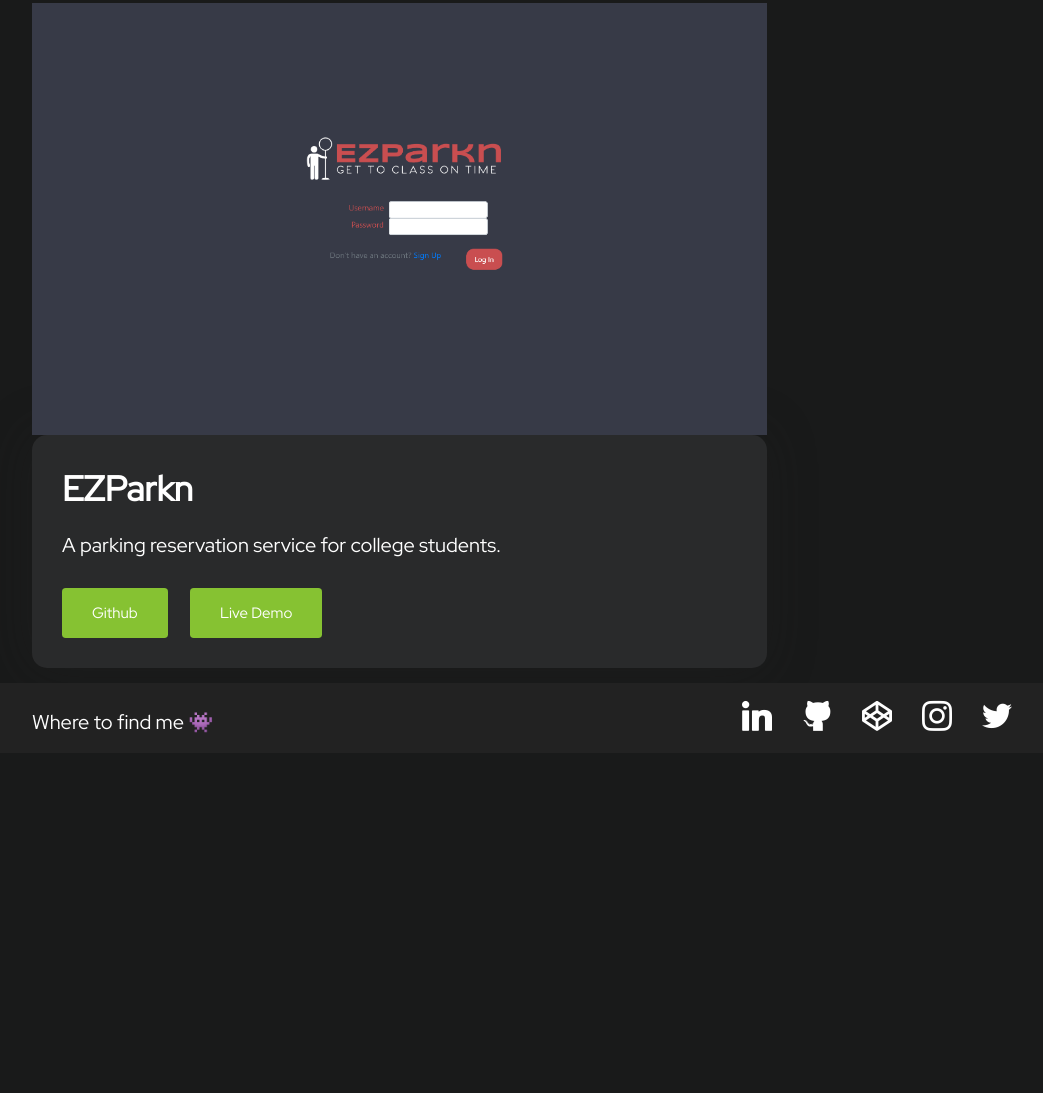
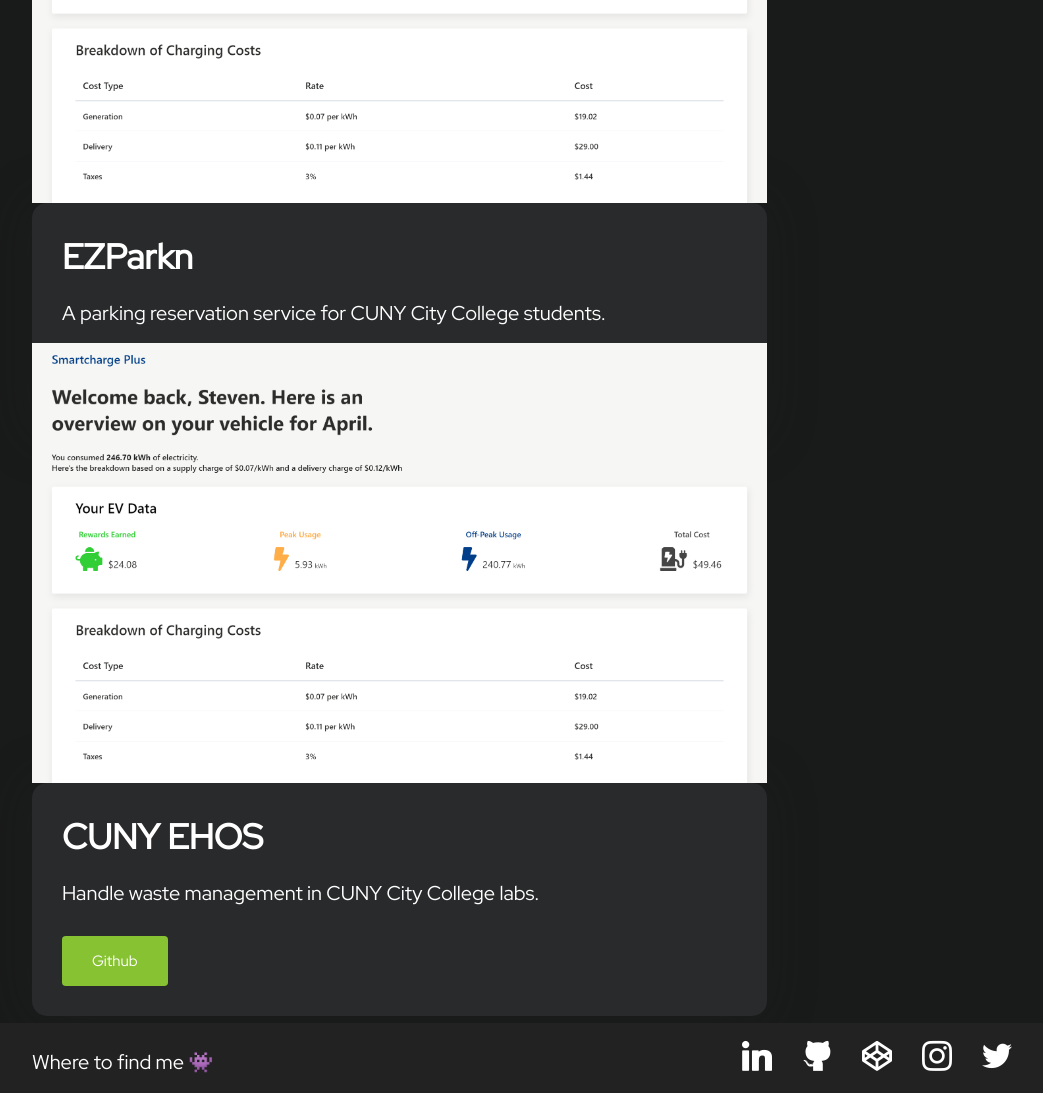
Before and after one commit to barriosx/portfolio, a Gatsby site: page /projects in a window 1280 px wide. Shown: the part 1117-2210 px from the top of the page, without its empty margins (118-1161 px from the left). Before the commit the page ends 1870 px from the top, so only its background shows below. Built offline with nearby package versions, Linux system fonts and the light colour scheme; Gatsby itself is replaced by a stand-in of ours.

Commit message:
Restructure projects page so that it maps an array of objects that represent the projects I've worked on.
A data folder has been created that exports an array of projects, which maps to the projects page. The card component is updated to it checks for links and works with map(). Still need to find a way to dynamically fetch the correct image while using StaticQuery.

```diff
--- a/src/components/card.js
+++ b/src/components/card.js
@@ -3,15 +3,17 @@
 
 
 const Card = ({title,description,github,demo}) => {
-
-
+  let demo_link = null;
+  if(demo) {
+    demo_link = <a className="btn btn-primary" href={demo}>Live Demo</a>
+  }
   return (
     <div className={card.card}>
       <h2>{title}</h2>
       <p>{description}</p>
       <div className={card.links}>
         <a className="btn btn-primary" href={github}>Github</a>
-        <a className="btn btn-primary" href={demo}>Live Demo</a>
+        {demo_link}
       </div>
     </div>
   )
--- a/src/pages/projects.js
+++ b/src/pages/projects.js
@@ -4,39 +4,41 @@
 import SEO from "../components/seo"
 import Card from "../components/card"
 import Footer from "../components/footer"
+import Navbar from "../components/navbar"
 import projects from "../styles/projects.module.css"
+import projects_data from "../data/projects"
 import SmartchargeImage from "../components/smartcharge-img"
-import EzparknImage from "../components/ezparkn-img"
-import Navbar from "../components/navbar"
+// import EzparknImage from "../components/ezparkn-img"
 
-const Projects = () => (
-  <>
-    <Navbar />
-    <Layout>
-      <SEO title="Projects" />
-      <h1>Projects</h1>
+const Projects = () => {
+  const projects_ = projects_data.map((project,index) =>{
+    return (
       <div className={projects.projects}>
         <div className={projects.project}>
           <div className={projects.projectImage}>
+            {/* TODO: Find a way to interpolate the img path so that the img renders for each project. */}
             <SmartchargeImage />
           </div>
           <div className={projects.projectCard}>
-            <Card title="SmartCharge Plus" description="Gain a better understanding of how much charging an EV can cost." github="https://github.com/barriosx/smartcharge-plus" demo="https://smartcharge-plus.herokuapp.com/" />
-          </div>
-        </div>
-        <div className={projects.project}>
-          <div className={projects.projectImage}>
-            <EzparknImage />
-          </div>
-          <div className={projects.projectCard}>
-            <Card title="EZParkn" description="A parking reservation service for college students." github="https://github.com/CSC59939/EZPARKN" demo="https://ezparkn-ccny.herokuapp.com/" />
+            <Card title={project.name} description={project.description} github={project.github_url} demo={project.live_url} />
           </div>
         </div>
       </div>
-    </Layout>
-    <Footer />
-
-  </>
-)
+    )
+  });
+  return (
+    <>
+      <Navbar />
+      <Layout>
+        <SEO title="Projects" />
+        <h1>Projects</h1>
+        {
+          projects_
+        }
+      </Layout>
+      <Footer />
+    </>
+  );
+}
 
 export default Projects
--- a/src/styles/projects.module.css
+++ b/src/styles/projects.module.css
@@ -29,6 +29,7 @@
 @media screen and (max-width: 767px) {
   .project {
     width: 100%;
+    margin-bottom: 5rem;
   }
   .project-image {
     width: 100%;
```
